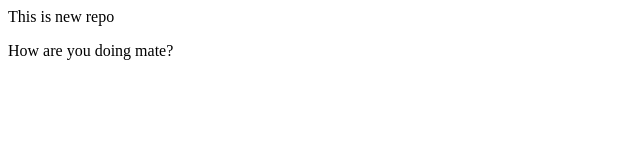
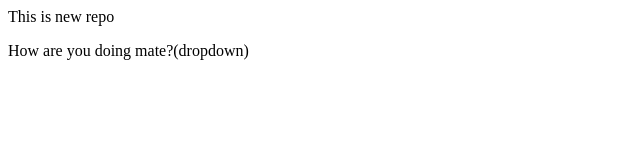
Before and after one commit to iamjatinchandani/newRepo, a plain HTML site: page index.html in a window 1280 px wide. Shown: the full height of the page, 0-640 px from the left. Drawn offline with Linux system fonts and the light colour scheme.

Commit message:
Add dropdown

```diff
--- a/index.html
+++ b/index.html
@@ -1,2 +1,2 @@
 <p>This is new repo</p>
-<p>How are you doing mate?</p>
+<p>How are you doing mate?(dropdown)</p>
```
